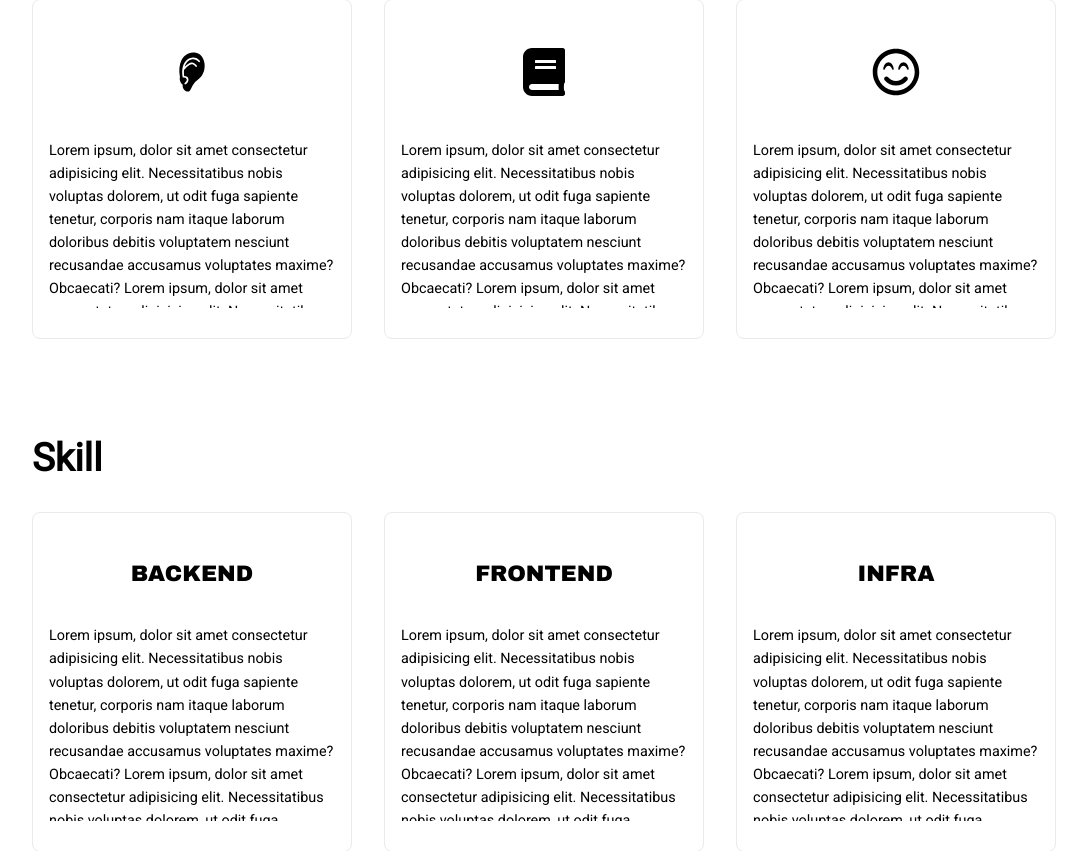
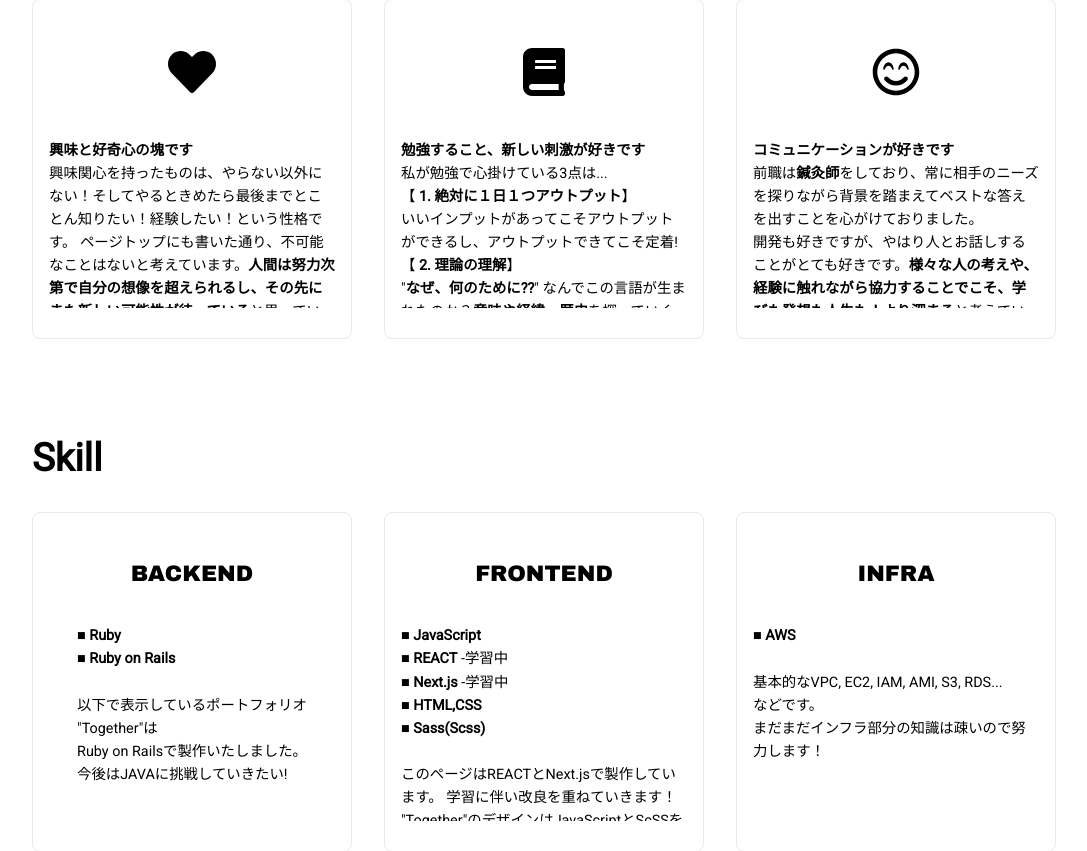
Before and after one commit to AiriNarita/airi-introduction, a Next.js app: page / in a window 1280 px wide. Shown: the part 920-1771 px from the top of the page, without its empty margins (96-1183 px from the left). Built offline with nearby package versions, Linux system fonts and the light colour scheme.

Commit message:
feat: personal/skill card text

```diff
--- a/src/pages/index.tsx
+++ b/src/pages/index.tsx
@@ -1,7 +1,7 @@
 import Head from "next/head";
 import styles from "@/styles/Home.module.css";
 import { motion } from "framer-motion";
-import { FaTwitter, FaGithub, FaBook, FaRegSmileBeam } from "react-icons/fa";
+import { FaTwitter, FaGithub, FaBook, FaRegSmileBeam, FaHeart } from "react-icons/fa";
 import { SiZenn } from "react-icons/si";
 import { GiHumanEar } from "react-icons/gi";
 
@@ -95,22 +95,12 @@ export default function Home() {
                 whileTap={{ scale: 0.9 }}
                 className={styles.personalIcon}
               >
-                <GiHumanEar size={"3rem"} />
+                <FaHeart size={"3rem"} />
               </motion.div>
               <p>
-                Lorem ipsum, dolor sit amet consectetur adipisicing elit.
-                Necessitatibus nobis voluptas dolorem, ut odit fuga sapiente
-                tenetur, corporis nam itaque laborum doloribus debitis
-                voluptatem nesciunt recusandae accusamus voluptates maxime?
-                Obcaecati? Lorem ipsum, dolor sit amet consectetur adipisicing
-                elit. Necessitatibus nobis voluptas dolorem, ut odit fuga
-                sapiente tenetur, corporis nam itaque laborum doloribus debitis
-                voluptatem nesciunt recusandae accusamus voluptates maxime?
-                Obcaecati? Lorem ipsum, dolor sit amet consectetur adipisicing
-                elit. Necessitatibus nobis voluptas dolorem, ut odit fuga
-                sapiente tenetur, corporis nam itaque laborum doloribus debitis
-                voluptatem nesciunt recusandae accusamus voluptates maxime?
-                Obcaecati?
+              <strong>興味と好奇心の塊です</strong><br/>
+              興味関心を持ったものは、やらない以外にない！そしてやるときめたら最後までとことん知りたい！経験したい！という性格です。
+              ページトップにも書いた通り、不可能なことはないと考えています。<strong>人間は努力次第で自分の想像を超えられるし、その先にまた新しい可能性が待っている</strong>と思っています。
               </p>
             </motion.div>
             <motion.div variants={item} className={styles.personalCard}>
@@ -122,20 +112,17 @@ export default function Home() {
                 <FaBook size={"3rem"} />
               </motion.div>
               <p>
-                Lorem ipsum, dolor sit amet consectetur adipisicing elit.
-                Necessitatibus nobis voluptas dolorem, ut odit fuga sapiente
-                tenetur, corporis nam itaque laborum doloribus debitis
-                voluptatem nesciunt recusandae accusamus voluptates maxime?
-                Obcaecati? Lorem ipsum, dolor sit amet consectetur adipisicing
-                elit. Necessitatibus nobis voluptas dolorem, ut odit fuga
-                sapiente tenetur, corporis nam itaque laborum doloribus debitis
-                voluptatem nesciunt recusandae accusamus voluptates maxime?
-                Obcaecati? Lorem ipsum, dolor sit amet consectetur adipisicing
-                elit. Necessitatibus nobis voluptas dolorem, ut odit fuga
-                sapiente tenetur, corporis nam itaque laborum doloribus debitis
-                voluptatem nesciunt recusandae accusamus voluptates maxime?
-                Obcaecati?
+                <strong>勉強すること、新しい刺激が好きです</strong><br/>
+                私が勉強で心掛けている3点は...<br/>
+                【 <strong>1. 絶対に１日１つアウトプット</strong>】<br/>
+                いいインプットがあってこそアウトプットができるし、アウトプットできてこそ定着!<br/>
+                【 <strong>2. 理論の理解</strong>】<br/>
+                &quot;<strong>なぜ、何のために??</strong>&quot;
+                なんでこの言語が生まれたのか？<strong>意味や経緯、歴史</strong>を探っていくことで適切なコードをかけるようになると思うし、応用できる知識にするためにも、必須だと思っています。他の言語学ぶ時も入ってきやすいです。<br/>
+                【 <strong>3. なんでもやってみる！</strong>】<br/>
+                失敗してこそ学びが大きい!<strong>やってみてこそわかることの情報量が多い！</strong>やってみない理由なんてある？❤︎
               </p>
+
             </motion.div>
             <motion.div variants={item} className={styles.personalCard}>
               <motion.div
@@ -146,19 +133,9 @@ export default function Home() {
                 <FaRegSmileBeam size={"3rem"} />
               </motion.div>
               <p>
-                Lorem ipsum, dolor sit amet consectetur adipisicing elit.
-                Necessitatibus nobis voluptas dolorem, ut odit fuga sapiente
-                tenetur, corporis nam itaque laborum doloribus debitis
-                voluptatem nesciunt recusandae accusamus voluptates maxime?
-                Obcaecati? Lorem ipsum, dolor sit amet consectetur adipisicing
-                elit. Necessitatibus nobis voluptas dolorem, ut odit fuga
-                sapiente tenetur, corporis nam itaque laborum doloribus debitis
-                voluptatem nesciunt recusandae accusamus voluptates maxime?
-                Obcaecati? Lorem ipsum, dolor sit amet consectetur adipisicing
-                elit. Necessitatibus nobis voluptas dolorem, ut odit fuga
-                sapiente tenetur, corporis nam itaque laborum doloribus debitis
-                voluptatem nesciunt recusandae accusamus voluptates maxime?
-                Obcaecati?
+              <strong>コミュニケーションが好きです</strong><br/>
+              前職は<strong>鍼灸師</strong>をしており、常に相手のニーズを探りながら背景を踏まえてベストな答えを出すことを心がけておりました。<br/>開発も好きですが、やはり人とお話しすることがとても好きです。
+              <strong>様々な人の考えや、経験に触れながら協力することでこそ、学びも発想も人生も！より深まる</strong>と考えているので、ぜひ一緒に頑張りましょう！
               </p>
             </motion.div>
           </motion.div>
@@ -181,19 +158,13 @@ export default function Home() {
                 <h4 className={`${archivoBlack.className} ${styles.skillCardTitle}`}>BACKEND</h4>
               </motion.div>
               <p>
-                Lorem ipsum, dolor sit amet consectetur adipisicing elit.
-                Necessitatibus nobis voluptas dolorem, ut odit fuga sapiente
-                tenetur, corporis nam itaque laborum doloribus debitis
-                voluptatem nesciunt recusandae accusamus voluptates maxime?
-                Obcaecati? Lorem ipsum, dolor sit amet consectetur adipisicing
-                elit. Necessitatibus nobis voluptas dolorem, ut odit fuga
-                sapiente tenetur, corporis nam itaque laborum doloribus debitis
-                voluptatem nesciunt recusandae accusamus voluptates maxime?
-                Obcaecati? Lorem ipsum, dolor sit amet consectetur adipisicing
-                elit. Necessitatibus nobis voluptas dolorem, ut odit fuga
-                sapiente tenetur, corporis nam itaque laborum doloribus debitis
-                voluptatem nesciunt recusandae accusamus voluptates maxime?
-                Obcaecati?
+                <strong>■ Ruby</strong><br/>
+                <strong>■ Ruby on Rails</strong><br/>
+                <br/>
+                以下で表示しているポートフォリオ<br/>&quot;Together&quot;は<br/>Ruby on Railsで製作いたしました。
+
+                <br/>
+                今後はJAVAに挑戦していきたい!
               </p>
             </motion.div>
             <motion.div variants={item} className={styles.skillCard}>
@@ -205,19 +176,15 @@ export default function Home() {
                  <h4 className={`${archivoBlack.className} ${styles.skillCardTitle}`}>FRONTEND</h4>
               </motion.div>
               <p>
-                Lorem ipsum, dolor sit amet consectetur adipisicing elit.
-                Necessitatibus nobis voluptas dolorem, ut odit fuga sapiente
-                tenetur, corporis nam itaque laborum doloribus debitis
-                voluptatem nesciunt recusandae accusamus voluptates maxime?
-                Obcaecati? Lorem ipsum, dolor sit amet consectetur adipisicing
-                elit. Necessitatibus nobis voluptas dolorem, ut odit fuga
-                sapiente tenetur, corporis nam itaque laborum doloribus debitis
-                voluptatem nesciunt recusandae accusamus voluptates maxime?
-                Obcaecati? Lorem ipsum, dolor sit amet consectetur adipisicing
-                elit. Necessitatibus nobis voluptas dolorem, ut odit fuga
-                sapiente tenetur, corporis nam itaque laborum doloribus debitis
-                voluptatem nesciunt recusandae accusamus voluptates maxime?
-                Obcaecati?
+              <strong>■ JavaScript</strong><br/>
+              <strong>■ REACT</strong> -学習中<br/>
+              <strong>■ Next.js</strong> -学習中<br/>
+              <strong>■ HTML,CSS</strong><br/>
+              <strong>■ Sass(Scss)</strong><br/>
+              <br/>
+              このページはREACTとNext.jsで製作しています。
+              学習に伴い改良を重ねていきます！<br/>
+              &quot;Together&quot;のデザインはJavaScriptとScSSを用いました。
               </p>
             </motion.div>
             <motion.div variants={item} className={styles.skillCard}>
@@ -229,19 +196,10 @@ export default function Home() {
                  <h4 className={`${archivoBlack.className} ${styles.skillCardTitle}`}>INFRA</h4>
               </motion.div>
               <p>
-                Lorem ipsum, dolor sit amet consectetur adipisicing elit.
-                Necessitatibus nobis voluptas dolorem, ut odit fuga sapiente
-                tenetur, corporis nam itaque laborum doloribus debitis
-                voluptatem nesciunt recusandae accusamus voluptates maxime?
-                Obcaecati? Lorem ipsum, dolor sit amet consectetur adipisicing
-                elit. Necessitatibus nobis voluptas dolorem, ut odit fuga
-                sapiente tenetur, corporis nam itaque laborum doloribus debitis
-                voluptatem nesciunt recusandae accusamus voluptates maxime?
-                Obcaecati? Lorem ipsum, dolor sit amet consectetur adipisicing
-                elit. Necessitatibus nobis voluptas dolorem, ut odit fuga
-                sapiente tenetur, corporis nam itaque laborum doloribus debitis
-                voluptatem nesciunt recusandae accusamus voluptates maxime?
-                Obcaecati?
+              <strong>■ AWS</strong><br/>
+              <br/>
+              基本的なVPC, EC2, IAM, AMI, S3, RDS...<br/>などです。<br/>
+              まだまだインフラ部分の知識は疎いので努力します！
               </p>
             </motion.div>
           </motion.div>
--- a/src/styles/Home.module.css
+++ b/src/styles/Home.module.css
@@ -63,6 +63,8 @@
 **/
 .personal {
 }
+
+
 
 .personalInner {
   display: flex;
```
